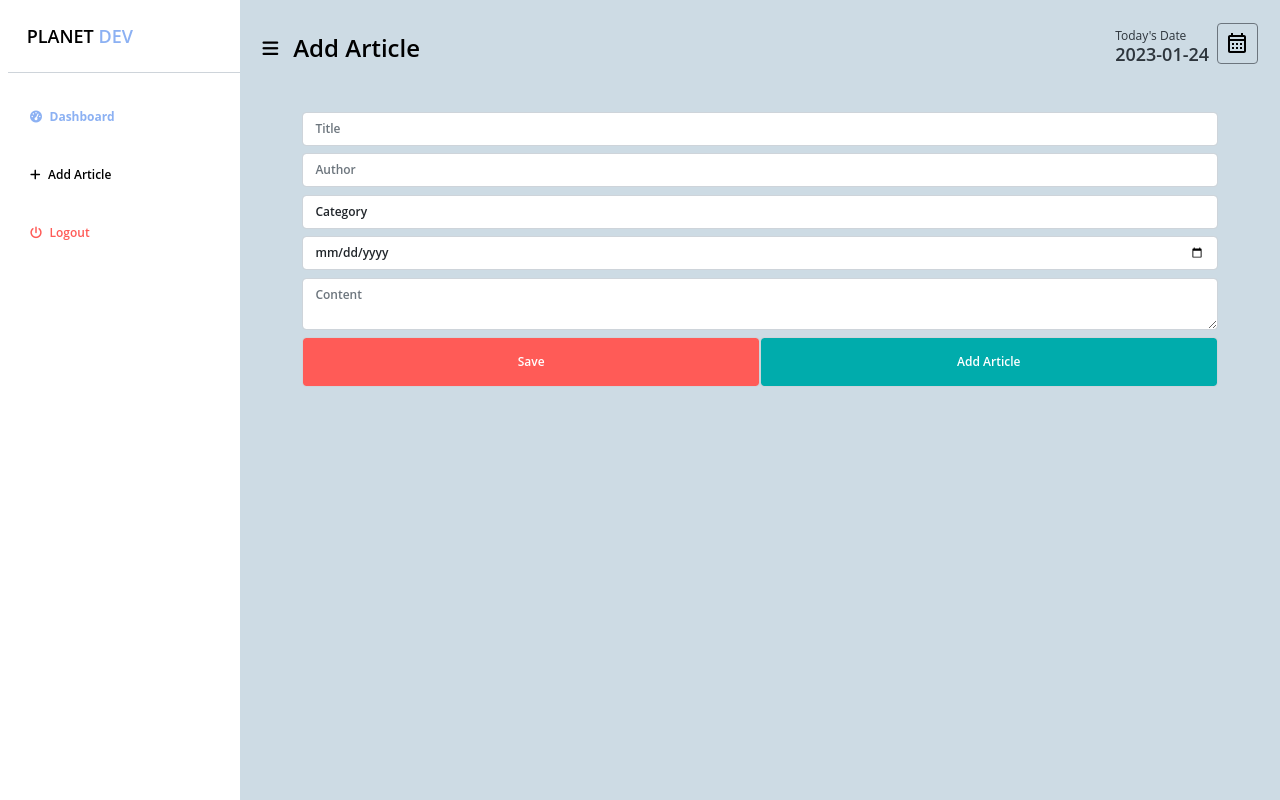
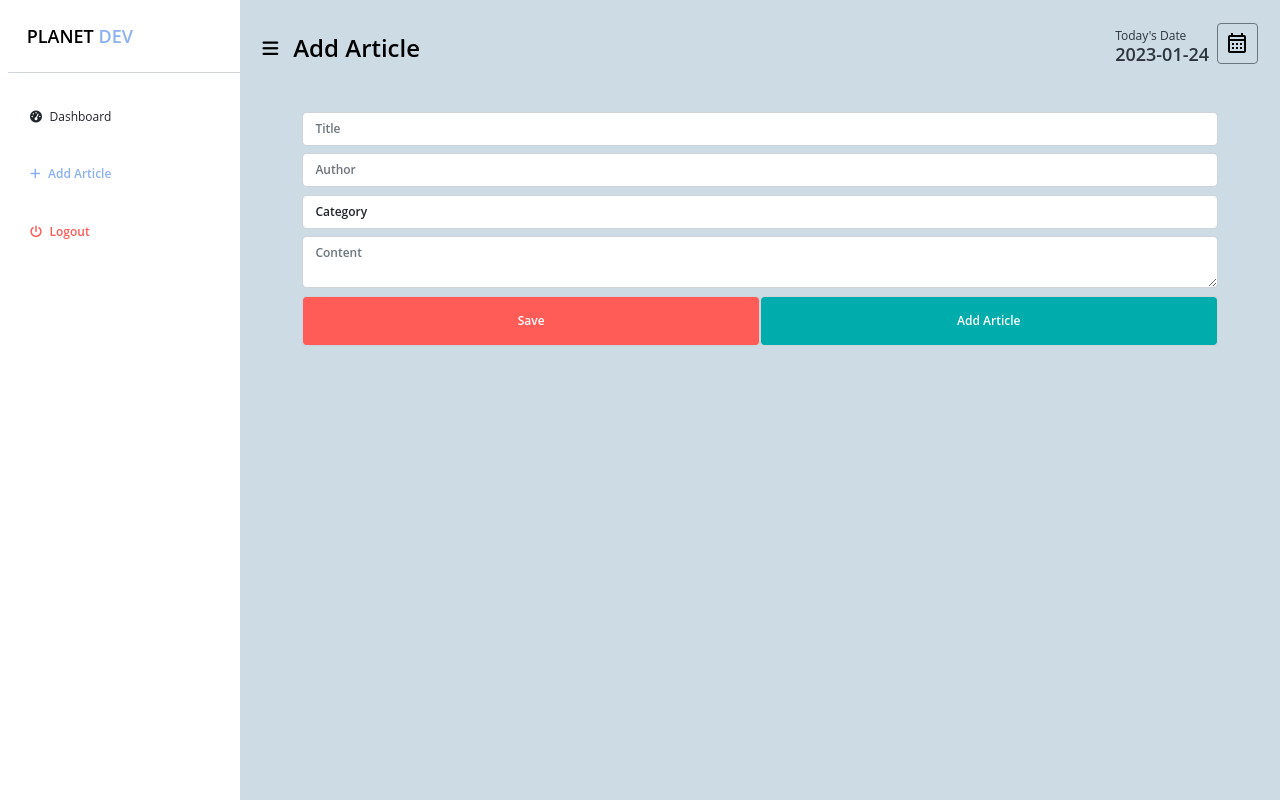
Before and after one commit to mjidelouss/Planet_Dev, a PHP site: page /add_article.php in a window 1280 px wide. Run offline with PHP 8.4, Linux system fonts and the light colour scheme; the visitor is signed in with stand-in values (Sample User, id 1); tables that the repository leaves empty or names only in its code hold one stand-in row (values such as "Sample post"); some libraries are stand-ins or nearby versions.

Commit message:
fix issues

```diff
--- a/add_article.php
+++ b/add_article.php
@@ -1,6 +1,6 @@
 <?php
 include "includes/autoloader.php";
-session_start();
+
 if (!isset($_SESSION['user'])) {
     header("location: index.php");
 }
@@ -45,11 +45,11 @@ if (isset($_POST['save'])) {
                     class=""></i>Planet <span style="color: hsl(218, 81%, 75%)">DEV</span>
             </div>
             <div class="list-group list-group-flush my-3">
-                <a href="./dashboard.php" class="list-group-item list-group-item-action bg-transparent active"><i
+                <a href="./dashboard.php" class="list-group-item list-group-item-action bg-transparent"><i
                         class="fas fa-tachometer-alt me-2"></i>Dashboard</a>
-                <a href="./add_article.php" class="list-group-item list-group-item-action bg-transparent second-text text-black fw-bold"
+                <a href="./add_article.php" class="list-group-item list-group-item-action bg-transparent second-text fw-bold active"
                     onclick="resetArticleForm()" data-bs-toggle="modal" data-bs-target="#modal-article"><i
-                        class="fa fa-plus me-2 text-black"></i>Add Article</a>
+                        class="fa fa-plus me-2"></i>Add Article</a>
                 <a href="./logout.php"
                     class="list-group-item list-group-item-action bg-transparent second-text fw-bold text-danger"><i
                         class="fas fa-power-off me-2 text-danger"></i>Logout</a>
@@ -79,18 +79,18 @@ if (isset($_POST['save'])) {
                     <input type="text" placeholder="Author" class="form-control mb-2" name="author[]" required />
                     <select class="form-control mb-2" name="category[]" required>
                         <option disabled selected>Category</option>
-                        <option value="1">FrontEnd</option>
-                        <option value="2">BackEnd</option>
-                        <option value="3">Network</option>
-                        <option value="4">Cloud</option>
-                        <option value="5">DevOps</option>
-                        <option value="6">Big Data</option>
-                        <option value="7">UI & UX</option>
-                        <option value="8">Web</option>
-                        <option value="9">Cyber Security</option>
+                        <?php
+                            $article = new Article;
+                            $stmt = $article->display_categorys();
+                            $i = 1;
+                            while ($row = $stmt->fetch())
+                            {
+                                echo '<option value="'.$i.'">'.$row['category'].'</option>';
+                                $i++;
+                            }
+                        ?>
                     </select>
-                    <input type="date" placeholder="Published Date" class="form-control mb-2" name="pubDate[]" required />
-                    <textarea type="text" placeholder="Content" class="form-control" row="3" name="content[]"></textarea>
+                    <textarea type="text" placeholder="Content" class="form-control ckeditor" row="3" name="content[]"></textarea>
                     <script>
                         CKEDITOR.replace( 'content[]' );
                     </script>
--- a/assets/js/scripts.js
+++ b/assets/js/scripts.js
@@ -2,7 +2,6 @@
 const updateTitle = document.getElementById("newTitle");
 const updateAuthor = document.getElementById("newAuthor");
 const updateCategory = document.getElementById("newCategory");
-const updateDatePub = document.getElementById("newPubDate");
 const articleId = document.getElementById("articleId");
 
 // initializeBook function fills the update book model inputs
@@ -13,7 +12,6 @@ function initArt(index) {
   updateAuthor.value = arr[1];
   CKEDITOR.instances['newContent'].setData(arr[2]);
   updateCategory.value = arr[3];
-  updateDatePub.value = arr[4];
   articleId.value = index;
 }
 
@@ -38,7 +36,7 @@ $(document).ready(function() {
     });
 });
 
-
+var count = 0;
 function addArticleForm(){
     var form = `<div class="dynamic-form">
     <input type="text" placeholder="Title" class="form-control mb-2" name="title[]" required>
@@ -55,10 +53,11 @@ function addArticleForm(){
         <option value="8">Web</option>
         <option value="9">Cyber Security</option>
     </select>
-    <input type="date" placeholder="Published Date" class="form-control mb-2" name="pubDate[]" required />
-    <textarea type="text" placeholder="Content" class="form-control" row="3" name="content[]"></textarea>
+    <textarea type="text" placeholder="Content" class="form-control ckeditor" row="3" name="content[]"></textarea>
     <input type="button" value="Delete Article" class="form-control btn btn-danger mt-2 p-3 delete-article">
 </div>`;
     $("#form-container").append(form);
-    CKEDITOR.replace('content[]');
+    var textareas = document.querySelectorAll("textarea[name='content[]']");
+    CKEDITOR.replace(textareas[count]);
+    count++;
 }
--- a/classes/admin.class.php
+++ b/classes/admin.class.php
@@ -8,25 +8,23 @@ class Admin  extends User {
         $this->db = new DbConnection;
     }
 
-    public function add_article($title, $author, $category, $content, $date)
+    public function add_article($title, $author, $category, $content)
     {
-        session_start();
+        $date = date("Y-m-d");
         $sql = "INSERT INTO article (title, author, content, category_id, published_date) values ('$title', '$author', '$content', '$category', '$date')";
         $stmt = $this->db->connect()->query($sql);
         header('location: dashboard.php');
-        $_SESSION['crud'] = "Article Added Successfully!!";
     }
     public function delete_article($id)
     {
-        session_start();
         $sql = "DELETE FROM article WHERE id = '$id'";
         $stmt = $this->db->connect()->query($sql);
         header('location: dashboard.php');
-        $_SESSION['crud'] = "Article Deleted Successfully!!";
     }
-    public function update_article($id, $title, $author, $content, $category, $date)
+    public function update_article($id, $title, $author, $content, $category)
     {
         $categoryId = '';
+        $date = date("Y-m-d");
 
         if ($category == "FrontEnd") {$categoryId = 1;}
         if ($category == "BackEnd") {$categoryId = 2;}
@@ -40,7 +38,6 @@ class Admin  extends User {
         $sql = "UPDATE article SET id = $id, title = '$title', author = '$author', content = '$content', category_id = '$categoryId', published_date = '$date' WHERE id = $id";
         $stmt = $this->db->connect()->query($sql);
         header('location: dashboard.php');
-        $_SESSION['crud'] = "Article Updated Successfully!!";
     }
 
     public function article_status()
--- a/classes/article.class.php
+++ b/classes/article.class.php
@@ -21,4 +21,10 @@ class Article {
         $stmt = $this->db->connect()->query($sql);
         return $stmt;
     }
+
+    public function display_categorys() {
+        $sql="SELECT * FROM category";
+        $stmt = $this->db->connect()->query($sql);
+        return $stmt;
+    }
 }
--- a/classes/user.class.php
+++ b/classes/user.class.php
@@ -26,7 +26,6 @@ class User
             header("location: dashboard.php");
           }
       } else {
-          $_SESSION['message'] = "Wrong Credentials!!";
           header('location: index.php');
       }
     }
--- a/includes/autoloader.php
+++ b/includes/autoloader.php
@@ -1,4 +1,5 @@
 <?php
+session_start();
 /*
     instead of including multiple files on each page
     spl_autoload_register will include appropriate
--- a/index.php
+++ b/index.php
@@ -1,6 +1,6 @@
 <?php
 require_once('includes/autoloader.php');
-session_start();
+
 $user = new User;
 if (isset($_POST['login'])) {
   $user->login($_POST['email'], $_POST['password']);
```
Also changed, not shown: dashboard.php (+6 -16 lines).
